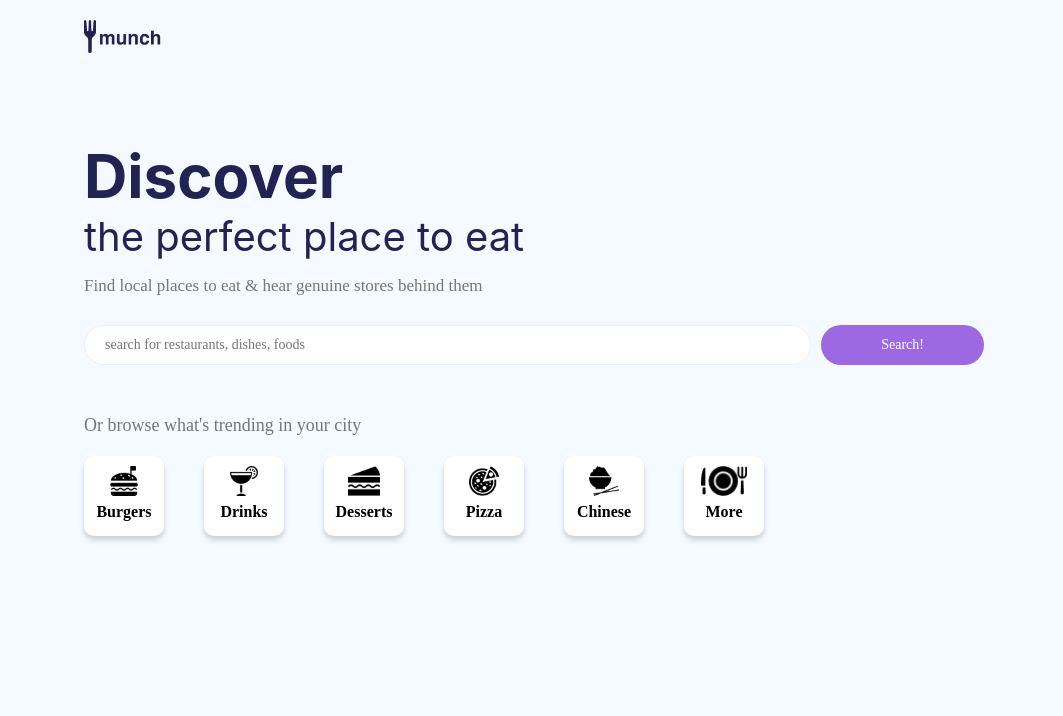
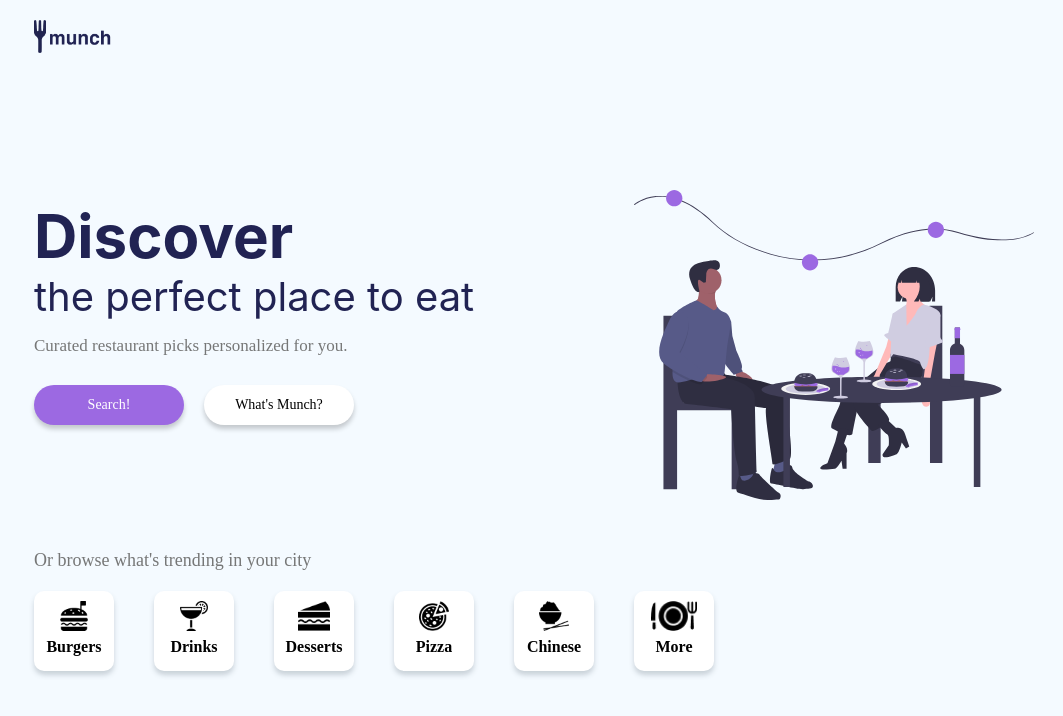
Before and after one commit to sahilsk11/munch, a Next.js app: page / in a window 1280 px wide. Shown: the top 716 px of the page, without its empty margins (106-1169 px from the left). Built offline with nearby package versions, Linux system fonts and the light colour scheme.

Commit message:
Updated landing page to revised design

```diff
--- a/pages/index.js
+++ b/pages/index.js
@@ -6,7 +6,7 @@ function Home() {
       width: "80%",
       margin: "0px auto",
       display: "block",
-      maxWidth: "900px",
+      maxWidth: "1000px",
     }
   }
   return (
@@ -58,6 +58,24 @@ function Navbar() {
 function DiscoverContent() {
   const titleColor = "#212353";
   const styles = {
+    containerWrapper: {
+      marginTop: "60px",
+      display: "flex"
+    },
+    textWrapper: {
+      width: "60%",
+      //border: "1px solid green"
+    },
+    imgWrapper: {
+      width: "40%",
+      //border: "1px solid red"
+    },
+    landingImg: {
+      width: "100%",
+      margin: "0px auto",
+      display: "block",
+      marginTop: "30px"
+    },
     title: {
       color: titleColor,
       marginBottom: "0px",
@@ -81,16 +99,23 @@ function DiscoverContent() {
   }
   return (
     <div>
-      <h1 style={styles.title}>Discover</h1>
-      <h1 style={styles.secondaryTitle}>the perfect place to eat</h1>
-      <h5 style={styles.subtitle}>Find local places to eat & hear genuine stores behind them</h5>
-      {SearchBar()}
+      <div style={styles.containerWrapper}>
+        <div style={styles.textWrapper}>
+          <h1 style={styles.title}>Discover</h1>
+          <h1 style={styles.secondaryTitle}>the perfect place to eat</h1>
+          <h5 style={styles.subtitle}>Curated restaurant picks personalized for you.</h5>
+          {ButtonBar()}
+        </div>
+        <div style={styles.imgWrapper}>
+          <img src="./images/landing-img.svg" style={styles.landingImg} />
+        </div>
+      </div>
       {BrowseCategories()}
     </div>
   )
 }
 
-function SearchBar() {
+function ButtonBar() {
   const styles = {
     formStyle: {
       width: "100%",
@@ -109,23 +134,39 @@ function SearchBar() {
       fontSize: "14px",
       color: "black",
     },
-    buttonStyle: {
+    munchButtonStyle: {
       border: "none",
       backgroundColor: "#9C69E2",
       color: "white",
       borderRadius: "40px",
-      width: "200px",
+      width: "150px",
+      height: "40px",
       fontFamily: "Avenir",
       fontSize: "14px",
       outline: "none",
-      cursor: "pointer"
-    }
+      cursor: "pointer",
+      boxShadow: "0px 4px 5px rgba(0, 0, 0, 0.2)"
+    },
+    infoButtonStyle: {
+      border: "none",
+      backgroundColor: "white",
+      color: "black",
+      borderRadius: "40px",
+      width: "150px",
+      height: "40px",
+      fontFamily: "Avenir",
+      fontSize: "14px",
+      outline: "none",
+      cursor: "pointer",
+      marginLeft: "20px",
+      boxShadow: "0px 4px 5px rgba(0, 0, 0, 0.2)"
+    },
   }
   return (
-    <form style={styles.formStyle}>
-      <input placeholder="search for restaurants, dishes, foods" style={styles.searchStyle} />
-      <button style={styles.buttonStyle}>Search!</button>
-    </form>
+    <div>
+      <button style={styles.munchButtonStyle}>Search!</button>
+      <button style={styles.infoButtonStyle}>What's Munch?</button>
+    </div>
   )
 }
 
@@ -141,8 +182,8 @@ function BrowseCategories() {
       marginTop: "50px"
     },
     categoriesWrapper: {
+      maxWidth: "700px",
       width: "100%",
-      maxWidth: "700px",
       display: "flex",
       flexWrap: "wrap",
       justifyContent: "space-between",
```
Also changed, not shown: public/images/landing-img.png (added), public/images/landing-img.svg (added).
